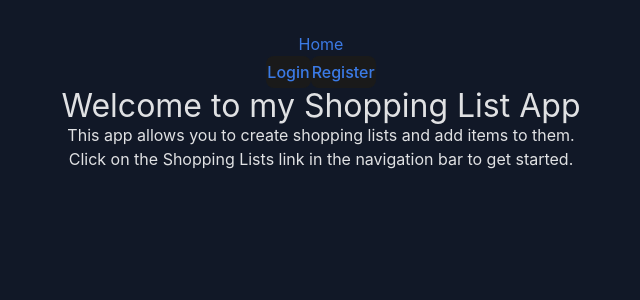
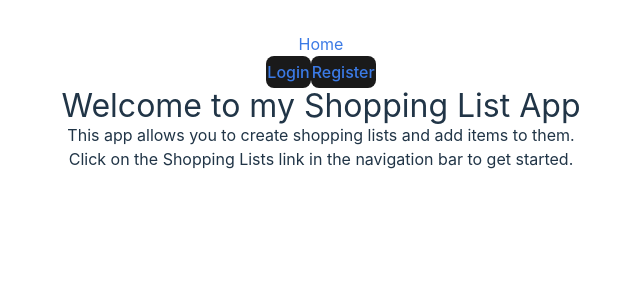
Before and after one commit to slane1/shoppingList, a React (Vite) app in the folder frontend/: page / in a window 1280 px wide. Shown: the top 300 px of the page, without its empty margins (319-959 px from the left). Built offline with nearby package versions, Linux system fonts and the light colour scheme; no server answers.

Commit message:
added light theme support

```diff
--- a/frontend/src/index.css
+++ b/frontend/src/index.css
@@ -3,7 +3,7 @@
   line-height: 1.5;
   font-weight: 400;
 
-  color-scheme: dark;
+  color-scheme: light dark;
   color: rgba(255, 255, 255, 0.87);
   background-color: #111827;
 
@@ -11,6 +11,18 @@
   text-rendering: optimizeLegibility;
   -webkit-font-smoothing: antialiased;
   -moz-osx-font-smoothing: grayscale;
+}
+@media (prefers-color-scheme: light) {
+  :root {
+    color: #213547;
+    background-color: #ffffff;
+  }
+  a:hover {
+    color: #747bff;
+  }
+  button {
+    background-color: #f9f9f9;
+  }
 }
 
 a {
```
